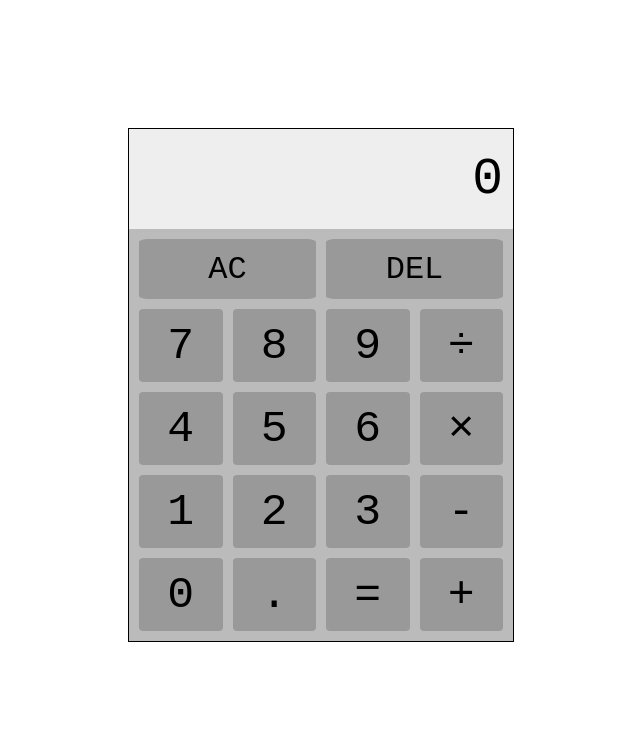
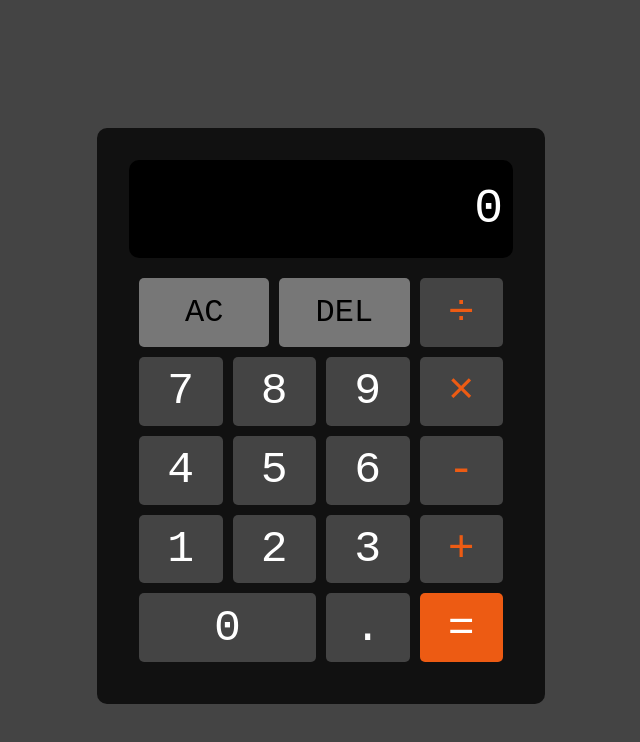
Before and after one commit to ay-wang/calculator, a plain HTML site: page index.html in a window 1280 px wide. Shown: the whole page, without its empty margins (319-959 px from the left). Drawn offline with Linux system fonts and the light colour scheme.

Commit message:
changed colours

```diff
--- a/index.html
+++ b/index.html
@@ -8,6 +8,7 @@
 </head>
 <body>
     <main>
+        <div id="calc-container">
             <div id="calculator">
                 <div id="calc-disp">
                     0
@@ -15,22 +16,23 @@
                 <div id="calc-buttons">
                     <div class="calc-button" id="ac">AC</div>
                     <div class="calc-button" id="del">DEL</div>
-                <div class="calc-button num-button" id="7">7</div>
-                <div class="calc-button num-button" id="8">8</div>
-                <div class="calc-button num-button" id="9">9</div>
                     <div class="calc-button op-button" id="divide">÷</div>
-                <div class="calc-button num-button" id="4">4</div>
-                <div class="calc-button num-button" id="5">5</div>
-                <div class="calc-button num-button" id="6">6</div>
+                    <div class="calc-button num-button" id="b7">7</div>
+                    <div class="calc-button num-button" id="b8">8</div>
+                    <div class="calc-button num-button" id="b9">9</div>
                     <div class="calc-button op-button" id="multiply">×</div>
-                <div class="calc-button num-button" id="1">1</div>
-                <div class="calc-button num-button" id="2">2</div>
-                <div class="calc-button num-button" id="3">3</div>
+                    <div class="calc-button num-button" id="b4">4</div>
+                    <div class="calc-button num-button" id="b5">5</div>
+                    <div class="calc-button num-button" id="b6">6</div>
                     <div class="calc-button op-button" id="subtract">-</div>
-                <div class="calc-button num-button" id="0">0</div>
+                    <div class="calc-button num-button" id="b1">1</div>
+                    <div class="calc-button num-button" id="b2">2</div>
+                    <div class="calc-button num-button" id="b3">3</div>
+                    <div class="calc-button op-button" id="add">+</div>
+                    <div class="calc-button num-button" id="b0">0</div>
                     <div class="calc-button" id="decimal">.</div>
                     <div class="calc-button" id="equals">=</div>
-                <div class="calc-button op-button" id="add">+</div>
+                </div>
             </div>
         </div>
     </main>
--- a/script.js
+++ b/script.js
@@ -12,13 +12,7 @@ const operators ={
 
 // returns result of a <op> b
 let operator = (op, a, b) => {
-    let res = op(a, b);
-    // num digits3
-    let sz = Math.ceil(Math.log10(res));
-    // want to round such that we show max 10 digits
-    let round = 10 - sz;
-    let factor = Math.pow(10, round);
-    return Math.round(factor * res) / factor;
+    return op(a, b);
 }
 
 const states = {
@@ -30,6 +24,7 @@ const states = {
 
 let display_value = 0, operand = 0;
 let decimal = 0;
+let negative = false;
 let display = document.getElementById("calc-disp");
 let curr_operator = "";
 let calc_state = states.OPERANDA;
@@ -39,7 +34,17 @@ let update_display = () => {
     if (calc_state == states.OPERATOR) {
         display.innerText = curr_operator;
     } else {
-        display.innerText = display_value;
+        // num digits
+        if (display_value !== 0) {
+            let sz = Math.ceil(Math.log10(Math.abs(display_value)));
+            // want to round such that we show max 10 digits
+            let round = 10 - sz;
+            let factor = Math.pow(10, round);
+            display.innerText = Math.round(factor * display_value) / factor;
+        } else {
+            display.innerText = 0;
+        }
+
         if (decimal && Number.isInteger(display_value)) {
             display.innerText += ".";
         }
@@ -48,7 +53,7 @@ let update_display = () => {
 
 // updates display value when new number is pressed
 let update_num = (e) => {
-    let num = parseInt(e.target.id);
+    let num = parseInt(e.target.innerText);
 
     if (calc_state == states.OPERATOR) {
         // first operand done, get second
@@ -83,6 +88,7 @@ let op_buttons = Array.from(document.querySelectorAll(".op-button"));
 op_buttons.forEach((op) => {
     op.addEventListener("click", (e) => {
         if (calc_state == states.OPERANDB) {
+            // chaining calculations
             display_value = operator(operators[curr_operator], operand, display_value);
         }
         curr_operator = e.target.innerText;
@@ -118,7 +124,9 @@ decimal_button.addEventListener("click", (e) => {
 
 let equals_button = document.getElementById("equals");
 equals_button.addEventListener("click", (e) => {
-    display_value = operator(operators[curr_operator], operand, display_value);
-    calc_state = states.EVAL;
-    update_display();
+    if (calc_state == states.OPERANDB) {
+        display_value = operator(operators[curr_operator], operand, display_value);
+        calc_state = states.EVAL;
+        update_display();
+    }
 });
--- a/style.css
+++ b/style.css
@@ -1,36 +1,49 @@
 body {
     font: normal 15px Monospace, Arial, sans-serif;
+    color: white;
+    background: #444444;
 }
+
 main {
     display: block;
     padding-top: 15vh;
 }
 
+#calc-container {
+    display: flex;
+    border-radius: 10px;
+    margin: auto;
+    background: #111111;
+    width: max(35vw, 350px);
+    height: max(45vw, 450px);
+
+}
+
 #calculator {
-    background: gray;
     display: flex;
     flex-flow: column;
-    border: 1px solid black;
-    width: 30vw;
-    height: 40vw;
+    width: max(30vw, 300px);
+    height: max(40vw, 400px);
     margin: auto;
 }
 
 #calc-disp {
-    background: #EEEEEE;
+    background: #7ba880;
+    background: #000000;
     height: 20%;
     padding: 0px 10px;
+    border-radius: 10px;
     display: flex;
     justify-content: flex-end;
     align-items: center;
-    font-size: 4vw;
+    margin-bottom: 10px;
+    font-size: max(37.5px, 3.75vw);
 }
 
 #calc-buttons {
-    background: #BBBBBB;
     height: 80%;
     display: grid;
-    grid-template-columns: repeat(4, 1fr);
+    grid-template-columns: repeat(8, 1fr);
     grid-template-rows: auto;
     padding: 5px;
 }
@@ -38,12 +51,17 @@ main {
 .calc-button {
     display: flex;
     height: auto;
-    background-color: #999999;
+    background-color: #444444;
     justify-content: center;
     align-items: center;
-    font-size: 3.5vw;
-    border-radius: 5%;
+    font-size: max(35px, 3.5vw);
+    grid-area: span 1 / span 2;
+    border-radius: 5px;
     margin: 5px;
+}
+
+.op-button {
+    color: #ed5b13;
 }
 
 .calc-button:active {
@@ -51,11 +69,24 @@ main {
 }
 
 #ac {
-    font-size: 2.5vw;
-    grid-column: 1 / span 2;
+    font-size: max(25px, 2.5vw);
+    grid-area: span 1 / span 3;
+    background: #777777;
+    color: black;
 }
 
 #del {
-    font-size: 2.5vw;
-    grid-column: 3 / span 2;
+    font-size: max(25px, 2.5vw);
+    grid-area: span 1 / span 3;
+    background: #777777;
+    color: black;
 }
+
+#b0 {
+    grid-area: span 1 / span 4;
+}
+
+#equals {
+    background: #ed5b13;
+    grid-area: span 1 / span 2;
+}
```
Lines whose indentation alone changed are shown as unchanged.
